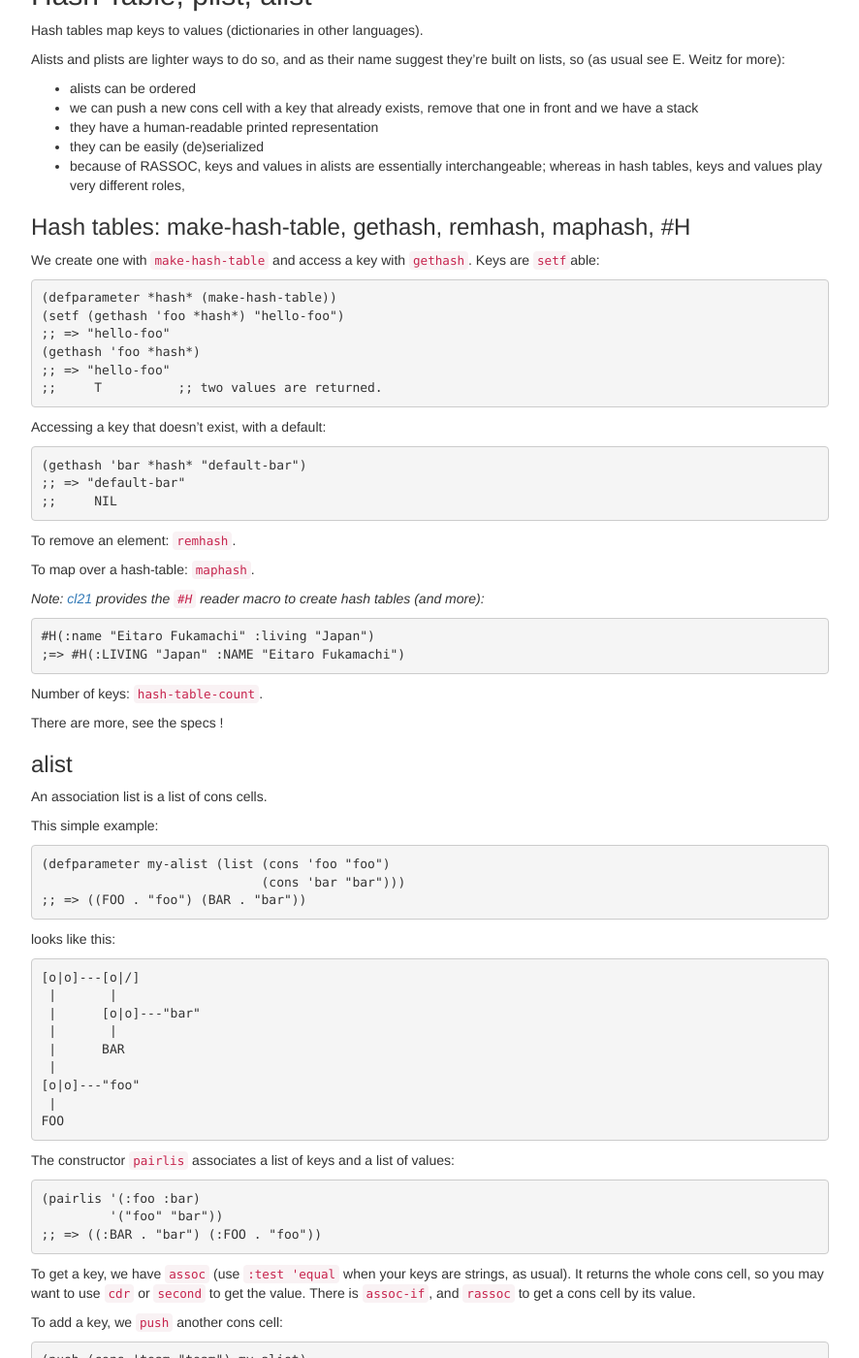
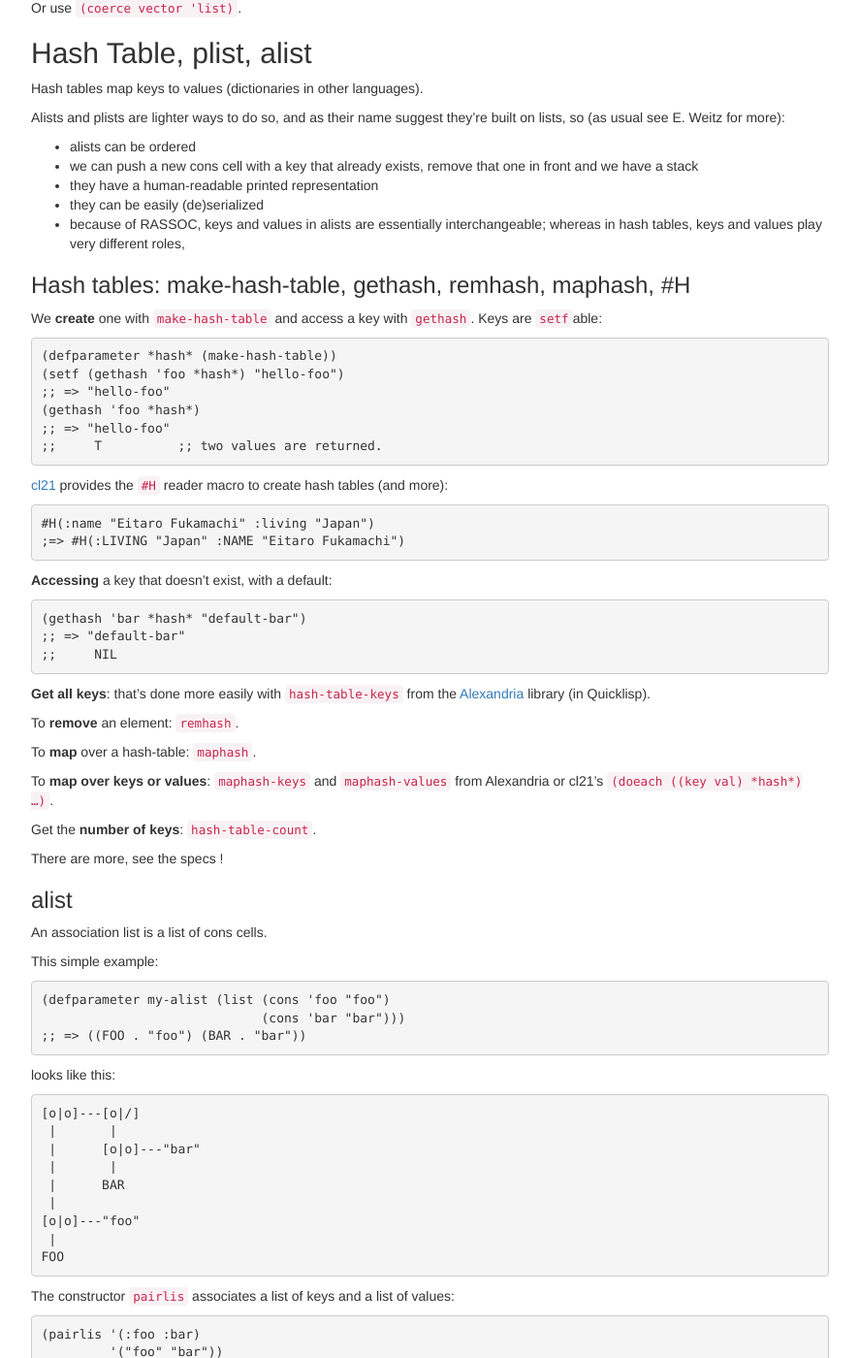
Before and after one commit to LispCookbook/cl-cookbook, a Jekyll site: the page built from data-structures.md, in a window 1280 px wide and 1400 px high, scrolled down 8951 px. Shown: the whole window at 97% size, without its empty margins (303-1189 px from the left). Built offline with Jekyll 4.4.1, drawn with Linux system fonts in a browser that asks for light colours; some of the changed text lies outside the part shown.

Commit message:
see also that Alexandra has functions for conses, sets, arrays,...

```diff
--- a/data-structures.md
+++ b/data-structures.md
@@ -335,6 +335,10 @@
 
 ### Functions
 
+See also sequence functions defined in
+[Alexandria](https://common-lisp.net/project/alexandria/draft/alexandria.html#Sequences):
+`starts-with`, `ends-with`, `ends-with-subseq`, `length=`, `emptyp`,…
+
 #### length (sequence)
 
 #### member (elt, sequence)
@@ -506,6 +510,10 @@
 
 and their recycling "n" counterpart (`nintersection`,…).
 
+See also functions in
+[Alexandria](https://common-lisp.net/project/alexandria/draft/alexandria.html#Conses):
+`setp`, `set-equal`,…
+
 ## Fset - immutable data structure
 
 You may want to have a look at this library:
@@ -631,7 +639,7 @@
 
 ### Hash tables: make-hash-table, gethash, remhash, maphash, #H
 
-We create one with `make-hash-table` and access a key with
+We **create** one with `make-hash-table` and access a key with
 `gethash`. Keys are `setf`able:
 
 ~~~lisp
@@ -643,7 +651,15 @@
 ;;     T          ;; two values are returned.
 ~~~
 
-Accessing a key that doesn't exist, with a default:
+[cl21](cl21.html#hash-table) provides the `#H` reader macro to create
+hash tables (and more):
+
+~~~lisp
+#H(:name "Eitaro Fukamachi" :living "Japan")
+;=> #H(:LIVING "Japan" :NAME "Eitaro Fukamachi")
+~~~
+
+**Accessing** a key that doesn't exist, with a default:
 
 ~~~lisp
 (gethash 'bar *hash* "default-bar")
@@ -651,18 +667,19 @@
 ;;     NIL
 ~~~
 
-To remove an element: `remhash`.
+**Get all keys**: that's done more easily with `hash-table-keys` from
+the
+[Alexandria](https://common-lisp.net/project/alexandria/draft/alexandria.html)
+library (in Quicklisp).
 
-To map over a hash-table: `maphash`.
+To **remove** an element: `remhash`.
 
-_Note: [cl21](cl21.html#hash-table) provides the `#H` reader macro to create hash tables (and more):_
+To **map** over a hash-table: `maphash`.
 
-~~~lisp
-#H(:name "Eitaro Fukamachi" :living "Japan")
-;=> #H(:LIVING "Japan" :NAME "Eitaro Fukamachi")
-~~~
+To **map over keys or values**: `maphash-keys` and `maphash-values`
+from Alexandria or cl21's `(doeach ((key val) *hash*) …)`.
 
-Number of keys: `hash-table-count`.
+Get the **number of keys**: `hash-table-count`.
 
 There are more, see the specs !
 
@@ -733,6 +750,10 @@
 ;; => ((TEAM . "team") (FOO . "foo")) ;; no more 'bar
 ~~~
 
+In the
+[Alexandria](https://common-lisp.net/project/alexandria/draft/alexandria.html#Conses)
+library, see some functions like `remove-from-plist`, `alist-plist`,…
+
 
 ### plist
 
```
